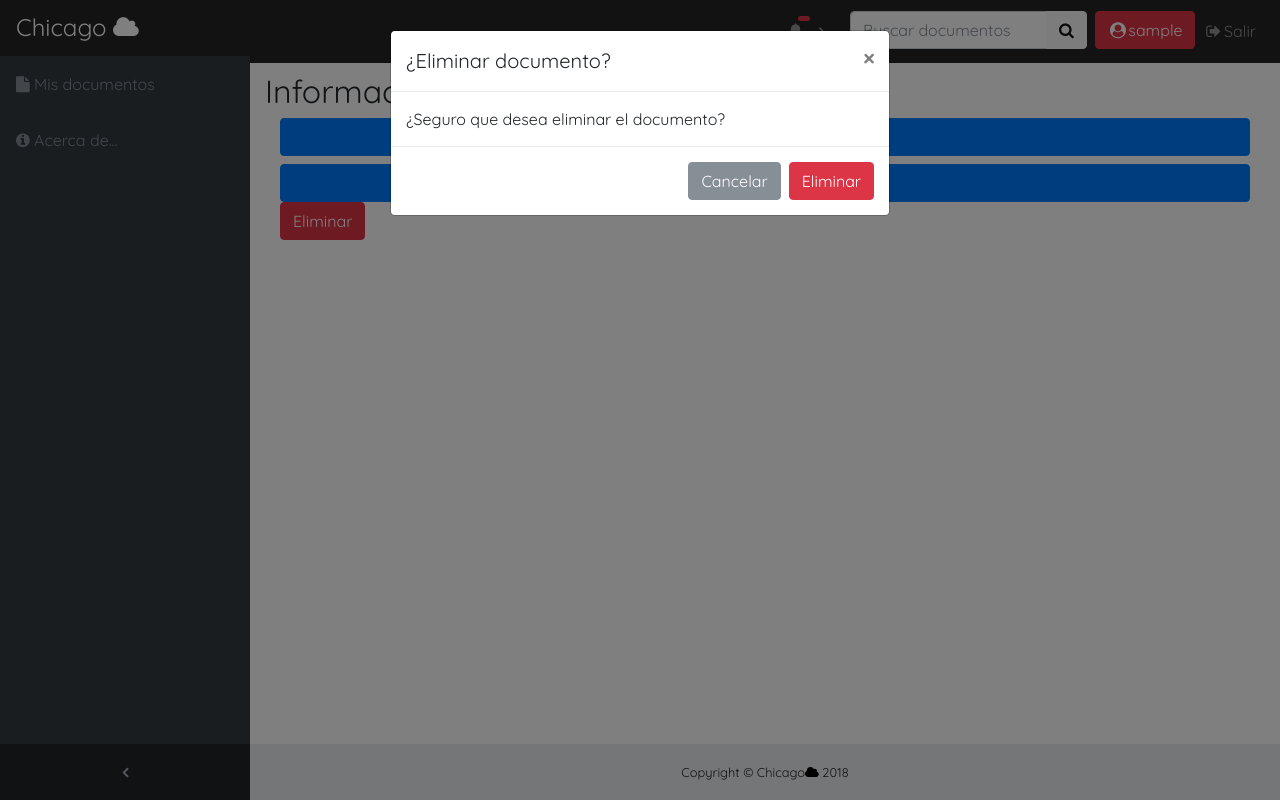
After one commit to Eduardox18/Chicago, a Django app: page /principalDocumento/1 in a window 1280 px wide, after a click on "Eliminar". The commit adds this page. Run offline with Django 3.2, Linux system fonts and the light colour scheme; a user stored in the database is signed in; tables that the repository leaves empty hold one stand-in row (values such as "Sample post"); some libraries are stand-ins or nearby versions.

Commit message:
Ver detalle documento, visualizar, eliminar y modales

```diff
--- a/Chicago/Chicago/urls.py
+++ b/Chicago/Chicago/urls.py
@@ -32,7 +32,9 @@ urlpatterns = [
     path('cuenta/', login_required(cuenta_usuario)),
     path('crearRepositorio/', login_required(crear_repositorio)),
     path('documentos/', login_required(mostrar_documentos)),
-    path('crearDocumento/', login_required(crear_documento))
+    path('crearDocumento/', login_required(crear_documento)),
+    path('principalDocumento/<int:id_doc>', login_required(ir_principal_documento)),
+    path('deleteDocumento/<int:id_doc>', login_required(borrar_documento)),
 ]
 
 if settings.DEBUG:
--- a/Chicago/Documentos/models.py
+++ b/Chicago/Documentos/models.py
@@ -15,7 +15,7 @@ class Documento(models.Model):
     fechaSubida = models.DateField(auto_now_add=True)
     fechaLimite = models.DateField()
     documento = models.FileField(upload_to="documentos", validators=[
-                                 FileExtensionValidator(["docx", "pdf"])])
+                                 FileExtensionValidator(["pdf"])])
     imagen_documento = models.ImageField(
         validators=[FileExtensionValidator(["jpg", "png"])], upload_to="imagenesDocumento", default="")
 
--- a/Chicago/Documentos/views.py
+++ b/Chicago/Documentos/views.py
@@ -14,9 +14,12 @@ def ingresar(request):
             return render(request, "login.html")
 
     elif request.method == 'POST':
-        username = request.POST.get('username', None)
+        email = request.POST.get('email', None)
         password = request.POST.get('password', None)
-        user = authenticate(username = username, password = password)
+
+        usuario = Usuario.objects.get(email = email)
+
+        user = authenticate(username = usuario.username, password = password)
         if user is not None:
             login(request, user)
             return redirect('/documentos/')
@@ -78,13 +81,16 @@ def cuenta_usuario(request):
         return render(request, "cuenta.html", {"form": form})
 
 def borrar_usuario(request):
-    if request.method == 'POST':
-        usuario = Usuario.objects.get(username=request.user.username)
-        print(usuario.username)
-        usuario.is_active = False
-        usuario.save()
-        logout(request)
-        return redirect('/login/')
+    usuario = Usuario.objects.get(username=request.user.username)
+    usuario.is_active = False
+    usuario.save()
+    logout(request)
+    return redirect('/login/')
+
+def borrar_documento(request, id_doc):
+    documento = Documento.objects.get(id = id_doc)
+    documento.delete()
+    return redirect('/documentos/')
 
 
 def crear_repositorio(request):
@@ -123,6 +129,17 @@ def crear_documento(request):
             context = {'form': documentoForm, 'mensaje': 'error'}
             return render(request,'registro_documento.html', context)
 
+def ir_principal_documento(request, id_doc):
+    permiso = Permiso.objects.get(idUsuario = request.user, idDocumento = id_doc)
+    documento = Documento.objects.get(id = id_doc)
+
+    if request.method == "GET":
+        info = {}
+        info["esPropietario"] = permiso.esPropietario
+        info["documento"] = documento
+        context = {'info': info}
+        return render(request, 'principal_documento.html', context)
+
 def salir(request):
     logout(request)
     return redirect('/login/')
--- a/Chicago/templates/documentos.html
+++ b/Chicago/templates/documentos.html
@@ -10,7 +10,7 @@
         {% for documento in documentos %}
         <div class="col-6 col-sm-4 col-md-4 col-lg-3 col-xl-2">
             <div class="card-body">
-                <a href="#"><img src="/media/icons/baseline-insert_drive_file-24px.svg" class="img-thumbnail"></a>
+                <a href="/principalDocumento/{{documento.id}}"><img src="/media/icons/baseline-insert_drive_file-24px.svg" class="img-thumbnail"></a>
                 <p class="card-title text-center">{{documento.nombreDoc}}</p>
             </div>
         </div>
--- a/Chicago/templates/login.html
+++ b/Chicago/templates/login.html
@@ -17,8 +17,8 @@
         <div class="card-body">
             <form id="form" action="/login/" method="POST">{% csrf_token %}
                 <div class="form-group">
-                    <label for="exampleInputEmail1">Usuario</label>
-                    <input class="form-control" id="username" name="username" required placeholder="Introduce tu usuario">
+                    <label for="exampleInputEmail1">Correo electrónico</label>
+                    <input class="form-control" id="email" name="email" required placeholder="Introduce tu correo electrónico">
                 </div>
                 <div class="form-group">
                     <label for="exampleInputPassword1">Contraseña</label>
--- /dev/null
+++ b/Chicago/templates/principal_documento.html
@@ -0,0 +1,37 @@
+{% extends "base.html" %}
+
+{% block titulo %}Información de {{info.documento.nombreDoc}}{% endblock %}
+
+{% block contenido %}
+
+<div class="container-fluid">
+
+    <a class="btn btn-primary btn-block" href="/media/{{info.documento.documento}}" target="_blank">Visualizar</a>
+    <button id="button" class="btn btn-primary btn-block">Firmar</button>
+
+    {% if info.esPropietario %}
+
+    <a data-toggle="modal" data-target="#eliminarDocumentoModal"><button class="btn btn-danger">Eliminar</button></a>
+
+    {% endif %}
+</div>
+
+<div class="modal fade" id="eliminarDocumentoModal" tabindex="-1" role="dialog" aria-labelledby="exampleModalLabel" aria-hidden="true">
+    <div class="modal-dialog" role="document">
+        <div class="modal-content">
+            <div class="modal-header">
+                <h5 class="modal-title" id="exampleModalLabel">¿Eliminar documento?
+                </h5>
+                <button class="close" type="button" data-dismiss="modal" aria-label="Close">
+                    <span aria-hidden="true">×</span>
+                </button>
+            </div>
+            <div class="modal-body">¿Seguro que desea eliminar el documento?</div>
+            <div class="modal-footer">
+                <button class="btn btn-secondary" type="button" data-dismiss="modal">Cancelar</button>
+                <a class="btn btn-danger" href="/deleteDocumento/{{info.documento.id}}">Eliminar</a>
+            </div>
+        </div>
+    </div>
+</div>
+{% endblock contenido %}
```
Also changed, not shown: Chicago/templates/cuenta.html (+23 -7 lines), Chicago/media/imagenesPerfil/B1.png (added), 9 other files.
